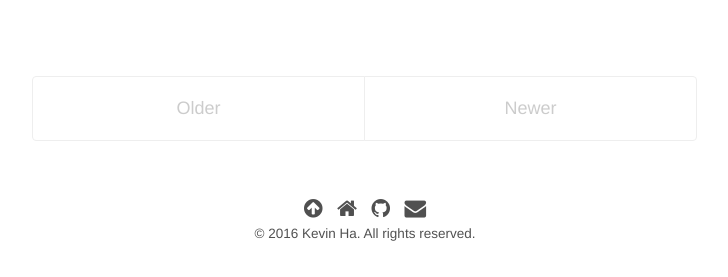
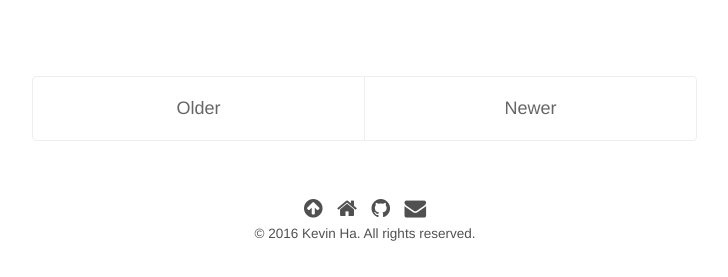
Before and after one commit to kcha/kcha.github.io, a Jekyll site: the page built from blog/index.html, in a window 1280 px wide. Shown: the part 745-1022 px from the top of the page, without its empty margins (275-1003 px from the left). Built offline with Jekyll 4.4.1, drawn with Linux system fonts in a browser that asks for light colours; nearby versions of some CDN libraries; the list of posts is cut into pages by our own code.

Commit message:
Change pagination font color

```diff
--- a/_sass/_pagination.scss
+++ b/_sass/_pagination.scss
@@ -7,7 +7,7 @@
   overflow: hidden; // clearfix
   margin: 0 -1.5rem 1rem;
   font-family: "PT Sans", Helvetica, Arial, sans-serif;
-  color: #ccc;
+  color: #666;
   text-align: center;
 }
 
```
